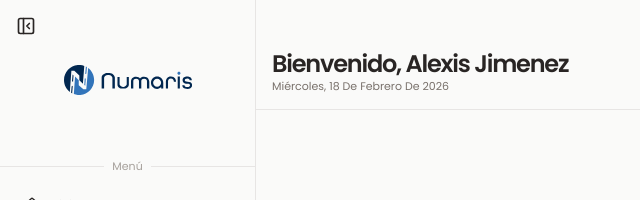
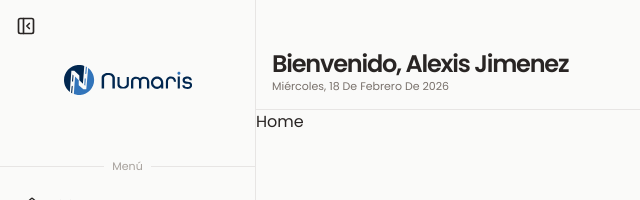
Before and after one commit to alexzendev/reto_tecnico_frontend_fleettracker, a React (Vite) app: page /vehicles in a window 1280 px wide. Shown: the top 200 px of the page, without its empty margins (0-640 px from the left). Built offline with nearby package versions, Linux system fonts and the light colour scheme; no server answers.

Commit message:
feat: actualizar rutas en el componente App para redirigir a la página de vehículos

```diff
--- a/src/App.tsx
+++ b/src/App.tsx
@@ -1,4 +1,4 @@
-import { BrowserRouter, Routes, Route } from "react-router-dom";
+import { BrowserRouter, Routes, Route, Navigate } from "react-router-dom";
 import Home from "./app/pages/home";
 import { Layout } from "./app/layout/layout";
 import NotFound from "./app/pages/not-found";
@@ -14,14 +14,15 @@ function App() {
   return (
     <QueryClientProvider client={queryClient}>
       <BrowserRouter>
-        <Layout>
-          <Routes>
-            <Route path="/" element={<Home />} />
+        <Routes>
+          <Route element={<Layout />}>
+          <Route path="/" element={<Navigate to="/vehicles" replace />} />x
+            <Route path="/vehicles" element={<Home />} />
             <Route path="/vehicles/new" element={<NewVehicle />} />
             <Route path="/vehicles/:id" element={<div>Vehicle Details</div>} />
-            <Route path="*" element={<NotFound />} />
-          </Routes>
-        </Layout>
+          </Route>
+          <Route path="*" element={<NotFound />} />
+        </Routes>
       </BrowserRouter>
       <Toaster richColors position="top-center" />
     </QueryClientProvider>
```
